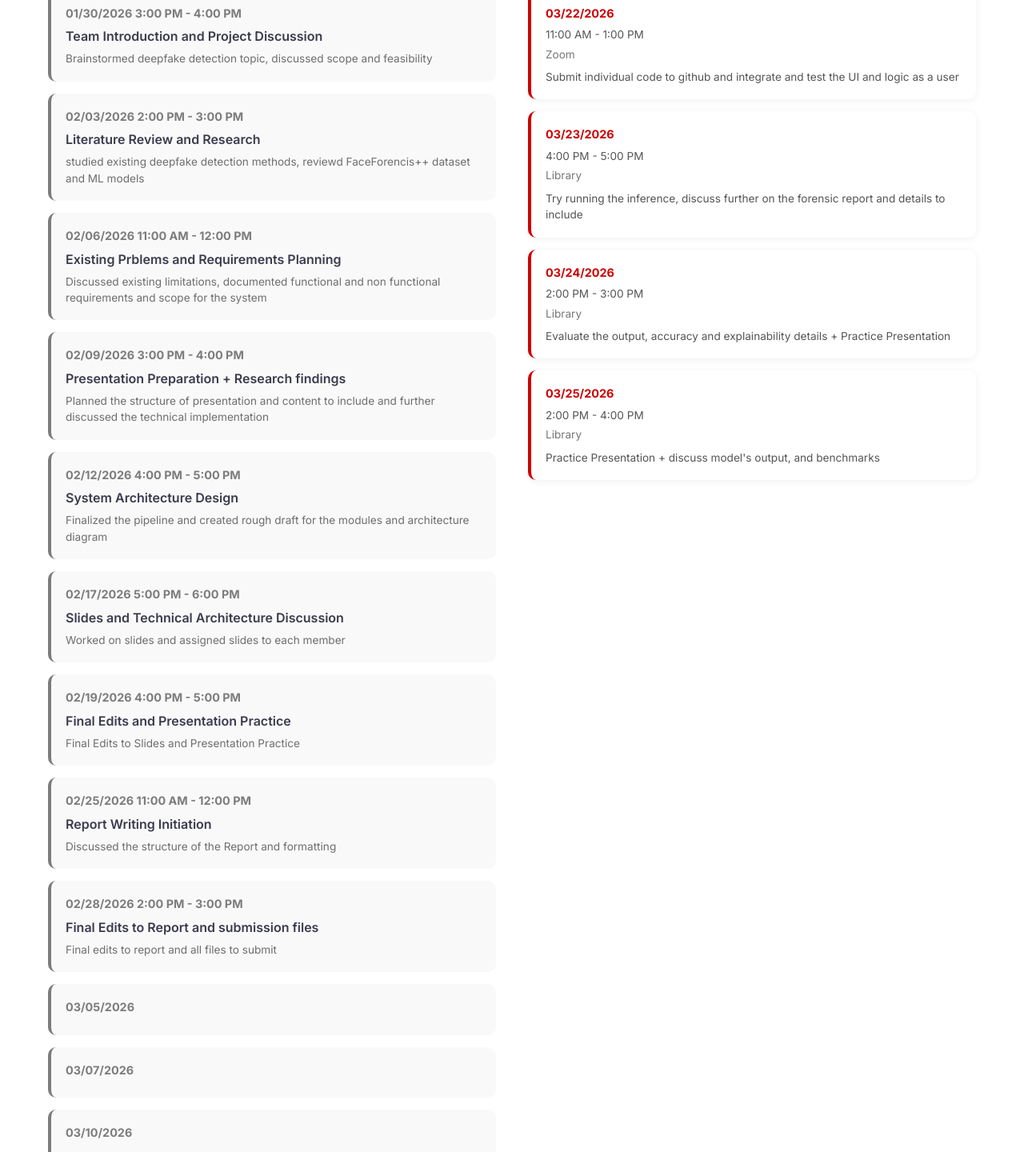
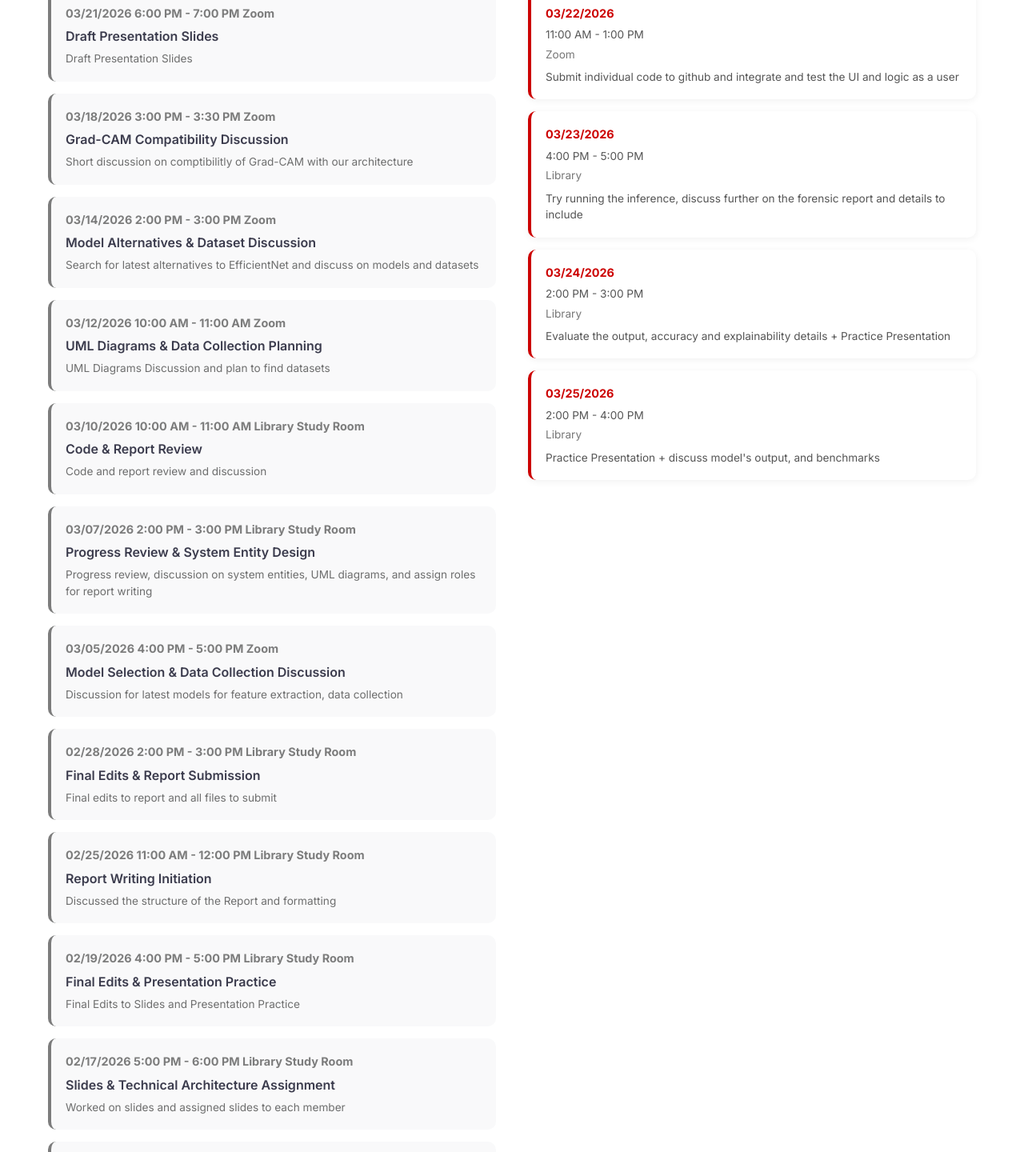
Before and after one commit to abhikarki/deepfake-detection-team-page, a React (Vite) app: page / in a window 1280 px wide. Shown: the part 1041-2481 px from the top of the page at 80% size. Built offline with nearby package versions, Linux system fonts and the light colour scheme.

Commit message:
update-schedules

```diff
--- a/src/App.jsx
+++ b/src/App.jsx
@@ -30,22 +30,23 @@ function App() {
   ];
 
   const pastMeetings = [
-    { date: "01/30/2026    3:00  PM - 4:00 PM", title: "Team Introduction and Project Discussion", summary: "Brainstormed deepfake detection topic, discussed scope and feasibility" },
-    { date: "02/03/2026    2:00  PM - 3:00 PM", title: "Literature Review and Research", summary: "studied existing deepfake detection methods, reviewd FaceForencis++ dataset and ML models" },
-    { date: "02/06/2026    11:00 AM - 12:00 PM", title: "Existing Prblems and Requirements Planning", summary: "Discussed existing limitations, documented functional and non functional requirements and scope for the system" },
-    { date: "02/09/2026    3:00  PM - 4:00 PM", title: "Presentation Preparation + Research findings", summary: "Planned the structure of presentation and content to include and further discussed the technical implementation" },
-    { date: "02/12/2026    4:00  PM - 5:00 PM", title: "System Architecture Design", summary: "Finalized the pipeline and created rough draft for the modules and architecture diagram" },
-    { date: "02/17/2026    5:00  PM - 6:00 PM", title: "Slides and Technical Architecture Discussion", summary: "Worked on slides and assigned slides to each member" },
-    { date: "02/19/2026    4:00  PM - 5:00 PM", title: "Final Edits and Presentation Practice", summary: "Final Edits to Slides and Presentation Practice"},
-    { date: "02/25/2026    11:00 AM - 12:00 PM", title: "Report Writing Initiation", summary: "Discussed the structure of the Report and formatting" },
-    { date: "02/28/2026    2:00  PM - 3:00 PM", title: "Final Edits to Report and submission files", summary: "Final edits to report and all files to submit" },
-    { date: "03/05/2026", time: "4:00 PM - 5:00 PM", location: "Online (Zoom)", agenda: "Discussion for latest models for feature extraction, data collection" },
-    { date: "03/07/2026", time: "2:00 PM - 3:00 PM", location: "Library Study Room", agenda: "Progress review, discussion on system entities, UML diagrams, and assign roles for report writing" },
-    { date: "03/10/2026", time: "10:00 AM - 11:00 AM", location: "Library Study Room", agenda: "Code and report review and discussion" },
-    { date: "03/12/2026", time: "10:00 AM - 11:00 AM", location: "Zoom", agenda: "UML Diagrams Discussion and plan to find datasets" },
-    { date: "03/14/2026", time: "2:00 PM - 3:00 PM", location: "Zoom", agenda: "Search for latest alternatives to EfficientNet and discuss on models and datasets" },
-    { date: "03/18/2026", time: "3:00 PM - 3:30 PM", location: "Zoom", agenda: "Short discussion on comptibilitly of Grad-CAM with our architecture" },
-    { date: "03/21/2026", time: "6:00 PM - 7:00 PM", location: "Zoom", agenda: "Draft Presentation Slides" },
+    { date: "03/21/2026    6:00 PM - 7:00 PM    Zoom", title: "Draft Presentation Slides", summary: "Draft Presentation Slides" },
+    { date: "03/18/2026    3:00 PM - 3:30 PM    Zoom", title: "Grad-CAM Compatibility Discussion", summary: "Short discussion on comptibilitly of Grad-CAM with our architecture" },
+    { date: "03/14/2026    2:00 PM - 3:00 PM    Zoom", title: "Model Alternatives & Dataset Discussion", summary: "Search for latest alternatives to EfficientNet and discuss on models and datasets" },
+    { date: "03/12/2026    10:00 AM - 11:00 AM  Zoom", title: "UML Diagrams & Data Collection Planning", summary: "UML Diagrams Discussion and plan to find datasets" },
+    { date: "03/10/2026    10:00 AM - 11:00 AM  Library Study Room", title: "Code & Report Review", summary: "Code and report review and discussion" },
+    { date: "03/07/2026    2:00 PM - 3:00 PM    Library Study Room", title: "Progress Review & System Entity Design", summary: "Progress review, discussion on system entities, UML diagrams, and assign roles for report writing" },
+    { date: "03/05/2026    4:00 PM - 5:00 PM    Zoom", title: "Model Selection & Data Collection Discussion", summary: "Discussion for latest models for feature extraction, data collection" },
+    { date: "02/28/2026    2:00 PM - 3:00 PM    Library Study Room", title: "Final Edits & Report Submission", summary: "Final edits to report and all files to submit" },
+    { date: "02/25/2026    11:00 AM - 12:00 PM   Library Study Room", title: "Report Writing Initiation", summary: "Discussed the structure of the Report and formatting" },
+    { date: "02/19/2026    4:00 PM - 5:00 PM    Library Study Room", title: "Final Edits & Presentation Practice", summary: "Final Edits to Slides and Presentation Practice" },
+    { date: "02/17/2026    5:00 PM - 6:00 PM    Library Study Room", title: "Slides & Technical Architecture Assignment", summary: "Worked on slides and assigned slides to each member" },
+    { date: "02/12/2026    4:00 PM - 5:00 PM     Library Study Room", title: "System Architecture & Pipeline Design", summary: "Finalized the pipeline and created rough draft for the modules and architecture diagram" },
+    { date: "02/09/2026    3:00 PM - 4:00 PM     Library Study Room", title: "Presentation Planning & Implementation Discussion", summary: "Planned the structure of presentation and content to include and further discussed the technical implementation" },
+    { date: "02/06/2026    11:00 AM - 12:00 PM    Zoom", title: "Existing Prblems and Requirements Planning", summary: "Discussed existing limitations, documented functional and non functional requirements and scope for the system" },
+    { date: "02/03/2026    2:00 PM - 3:00 PM     Library Study Room", title: "Literature Review & Dataset Evaluation", summary: "studied existing deepfake detection methods, reviewd FaceForencis++ dataset and ML models" },
+    { date: "01/30/2026    3:00 PM - 4:00 PM   Library Study Room", title: "Project Overview & Feasibility", summary: "Brainstormed deepfake detection topic, discussed scope and feasibility" },
+
 
   ];
 
```
